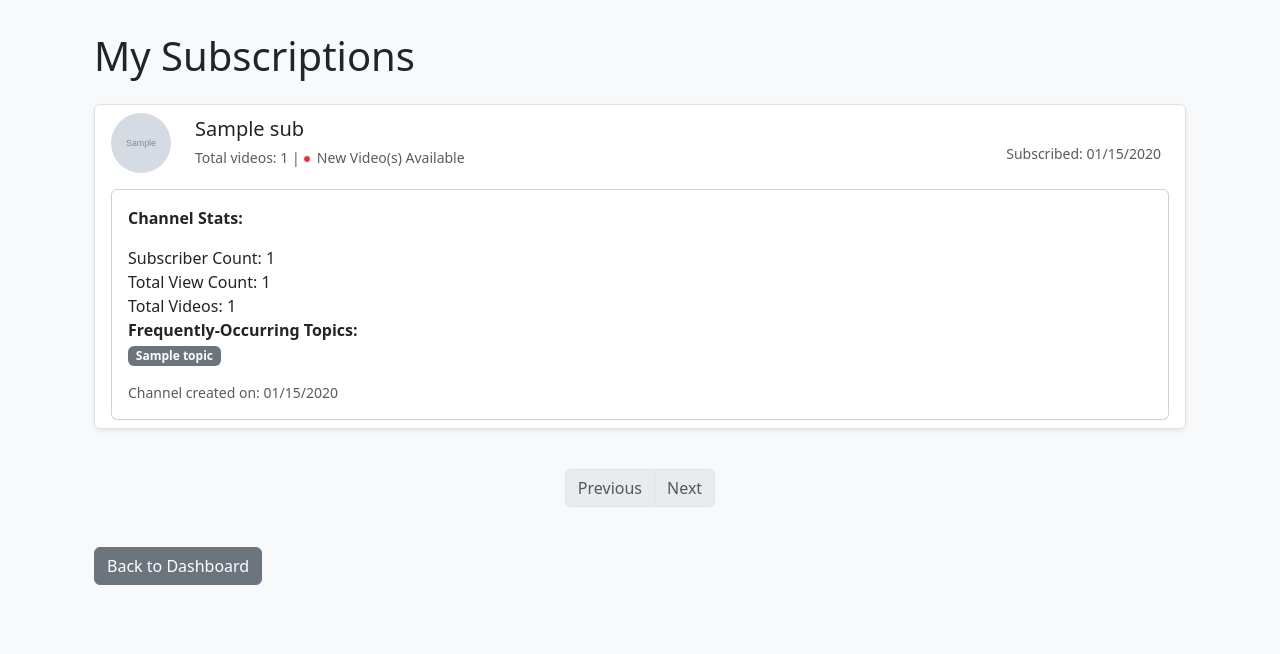
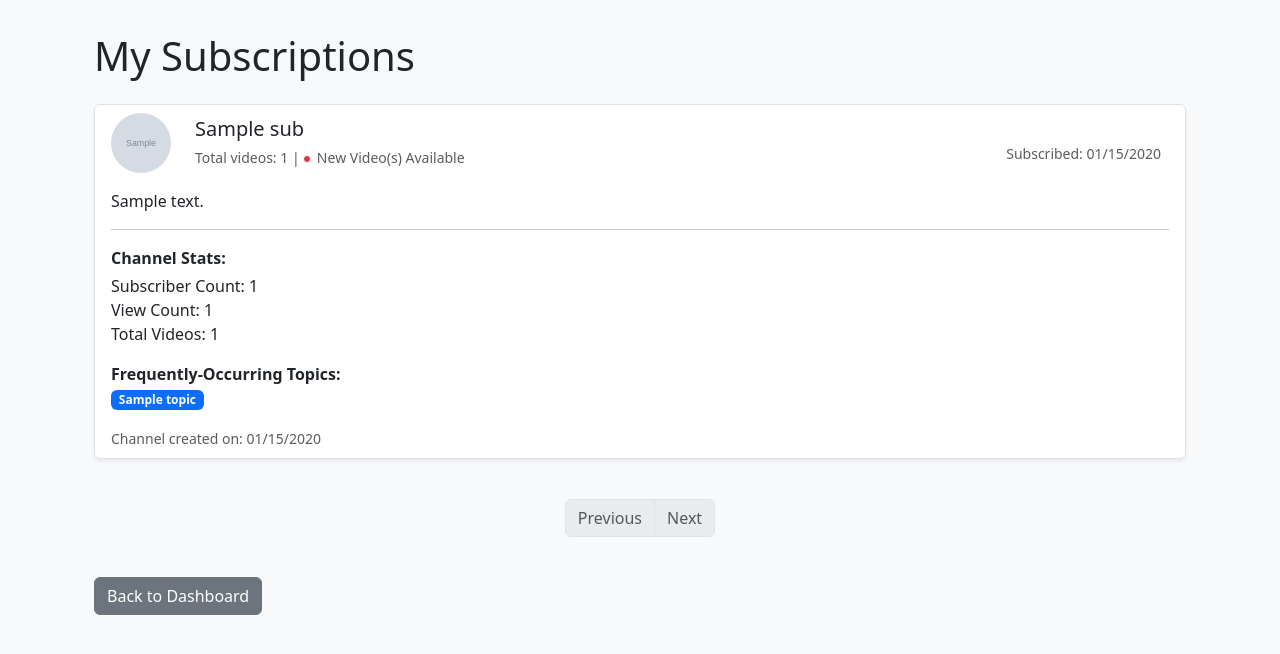
Before and after one commit to jerrychen751/mytube-metrics, a Django app: template metrics/templates/metrics/subscriptions_list.html in a window 1280 px wide, after a click that opens the changed part. Shown: the part 56-710 px from the top of the page. Run offline with Django 3.2, Linux system fonts and the light colour scheme; the template is opened without the code that fills it: most values are stand-ins (such as "Sample title", 1, 10 or a date in 2020); grey boxes marked "Sample" are stand-in pictures.

Commit message:
feat: display channel descriptions on subscription list

```diff
--- a/metrics/templates/metrics/base.html
+++ b/metrics/templates/metrics/base.html
@@ -50,5 +50,6 @@
     </main>
 
     <script src="https://cdn.jsdelivr.net/npm/bootstrap@5.3.3/dist/js/bootstrap.bundle.min.js"></script>
+    {% block extra_scripts %}{% endblock %}
   </body>
 </html>
--- a/metrics/templates/metrics/dashboard.html
+++ b/metrics/templates/metrics/dashboard.html
@@ -20,12 +20,10 @@
         </div>
       </div>
 
-      {# Add other cards here in the future #}
-      {# Example of a placeholder card #}
       <div class="col-md-6 col-lg-4 mb-4">
         <div class="card h-100 text-muted bg-light">
           <div class="card-body d-flex flex-column">
-            <h5 class="card-title">Playlist Analysis</h5>
+            <h5 class="card-title">See Your Content Affinity</h5>
             <p class="card-text">Analyze your liked videos and other playlists to find common topics and themes.</p>
             <div class="mt-auto">
               <a href="#" class="btn btn-secondary disabled">Coming Soon</a>
--- a/metrics/templates/metrics/subscriptions_list.html
+++ b/metrics/templates/metrics/subscriptions_list.html
@@ -33,18 +33,28 @@
             </div>
             <div class="collapse mt-3" id="sub-details-{{ forloop.counter }}">
                 {% load humanize %}
-                <div class="card card-body">
-                    <p><strong>Channel Stats:</strong></p>
+                <div class="card-body">
+                    {% if sub.channel_description %}
+                        <div class="description-wrapper">
+                            <p class="card-text description-text collapsed">{{ sub.channel_description }}</p>
+                            <a href="#" class="btn btn-link btn-sm p-0 read-more-btn" style="display: none;">Read more</a>
+                        </div>
+                        <hr>
+                    {% else %}
+                        <p class="card-text fst-italic">✨✨Nothing to see here✨✨</p>
+                        <hr>
+                    {% endif %}
+                    <p class="mb-1"><strong>Channel Stats:</strong></p>
                     <ul class="list-unstyled">
                         <li>Subscriber Count: {{ sub.subscriber_count|default:"N/A"|intcomma }}</li>
-                        <li>Total View Count: {{ sub.view_count|default:"N/A"|intcomma }}</li>
+                        <li>View Count: {{ sub.view_count|default:"N/A"|intcomma }}</li>
                         <li>Total Videos: {{ sub.video_count|default:"N/A"|intcomma }}</li>
                         {% if sub.topics %}
                         <li>
-                            <strong>Frequently-Occurring Topics:</strong>
+                            <strong class="mt-3 d-block">Frequently-Occurring Topics:</strong>
                             <ul class="list-inline">
                                 {% for topic in sub.topics %}
-                                <li class="list-inline-item"><span class="badge bg-secondary">{{ topic }}</span></li>
+                                <li class="list-inline-item"><span class="badge bg-primary">{{ topic }}</span></li>
                                 {% endfor %}
                             </ul>
                         </li>
@@ -92,3 +102,69 @@
     <a href="{% url 'dashboard' %}" class="btn btn-secondary mt-4">Back to Dashboard</a>
 </div>
 {% endblock %}
+
+{% block extra_scripts %}
+<style>
+.description-text.collapsed {
+    max-height: 5.5em; /* Approx 3 lines */
+    overflow: hidden;
+    position: relative;
+    margin-bottom: 0;
+}
+.description-text.collapsed::after {
+    content: '';
+    position: absolute;
+    bottom: 0;
+    left: 0;
+    right: 0;
+    height: 2em;
+    background: linear-gradient(to bottom, rgba(255,255,255,0), white);
+}
+.read-more-btn {
+    display: block;
+    margin-top: 0.5rem;
+}
+</style>
+<script>
+document.addEventListener('DOMContentLoaded', function() {
+    var collapseElements = document.querySelectorAll('.collapse');
+
+    collapseElements.forEach(function(collapseEl) {
+        // When a collapse element is shown
+        collapseEl.addEventListener('shown.bs.collapse', function () {
+            var wrapper = this.querySelector('.description-wrapper');
+            if (!wrapper) return;
+
+            var text = wrapper.querySelector('.description-text');
+            var btn = wrapper.querySelector('.read-more-btn');
+
+            // Check if the text is overflowing now that it's visible
+            if (text.scrollHeight > text.clientHeight) {
+                btn.style.display = 'block';
+            } else {
+                text.classList.remove('collapsed');
+            }
+
+            btn.addEventListener('click', function(e) {
+                e.preventDefault();
+                text.classList.remove('collapsed');
+                btn.style.display = 'none';
+            }, { once: true }); // Use { once: true } to avoid attaching multiple listeners
+        });
+
+        // When a collapse element is hidden
+        collapseEl.addEventListener('hidden.bs.collapse', function () {
+            var wrapper = this.querySelector('.description-wrapper');
+            if (!wrapper) return;
+
+            var text = wrapper.querySelector('.description-text');
+            var btn = wrapper.querySelector('.read-more-btn');
+
+            // Reset the state
+            text.classList.add('collapsed');
+            btn.style.display = 'none';
+        });
+    });
+});
+</script>
+{% endblock %}
--- a/metrics/utils/api_resources/channels.py
+++ b/metrics/utils/api_resources/channels.py
@@ -77,7 +77,9 @@ class Channels:
             parsed_topics = []
             for url in topic_urls:
                 topic = unquote(url.split('/')[-1]).replace('_', ' ')
-                parsed_topics.append(topic)
+                if '(sociology)' in topic.lower():
+                    topic = topic.lower().replace(' (sociology)', '')
+                parsed_topics.append(topic.title())
 
             data = {
                 "channel_name": snippet.get('title', ""),
```
Also changed, not shown: GEMINI.md (+1 -1 lines).
